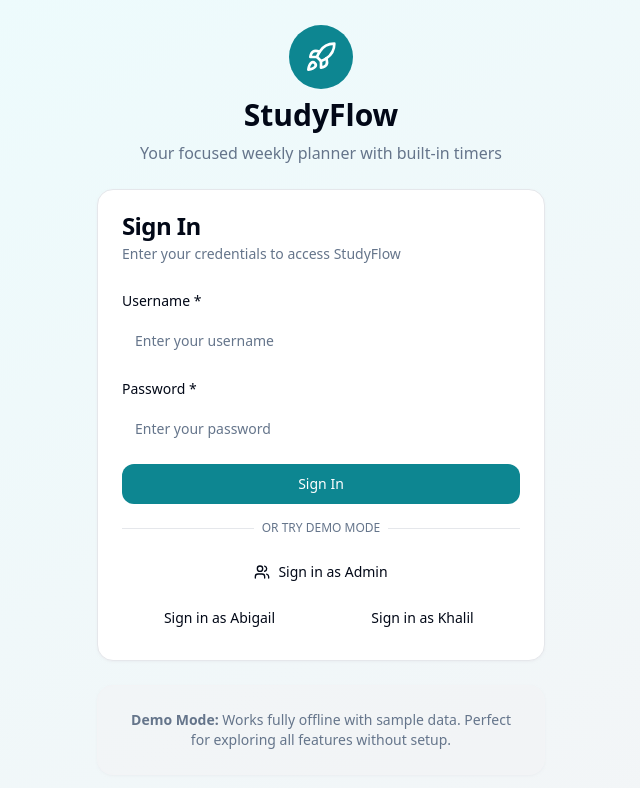
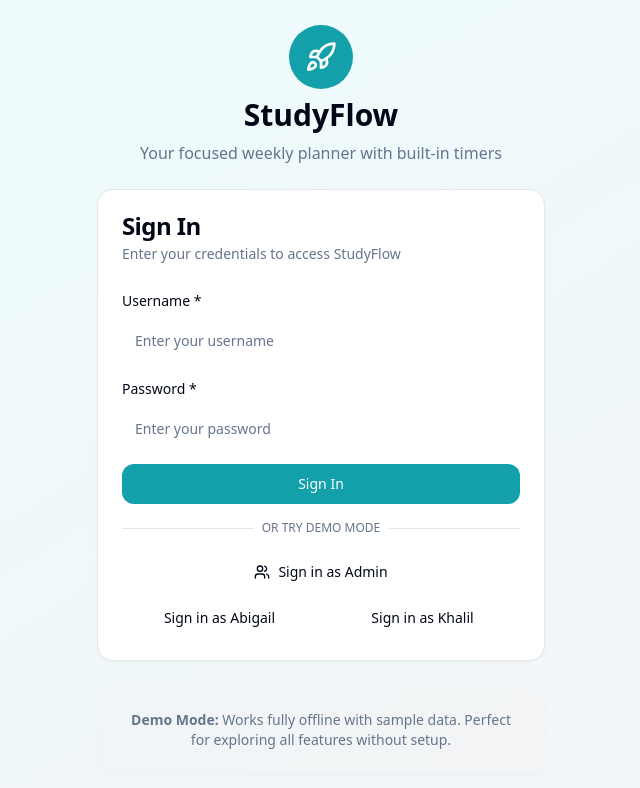
Before and after one commit to reb-cat/study-flow-simplified, a React (Vite) app: page / in a window 1280 px wide. Shown: the top 788 px of the page, without its empty margins (319-959 px from the left). Built offline with nearby package versions, Linux system fonts and the light colour scheme.

Commit message:
Update button and StudyFlow color

```diff
--- a/src/index.css
+++ b/src/index.css
@@ -20,11 +20,11 @@
     --popover: 0 0% 100%;
     --popover-foreground: 222 84% 4.9%;
 
-    /* Brand colors - Accessible teal primary */
-    --primary: 185 84% 31%;
+    /* Brand colors - Custom teal primary */
+    --primary: 184 80% 37%;
     --primary-foreground: 0 0% 100%;
-    --primary-hover: 185 84% 26%;
-    --primary-light: 185 84% 96%;
+    --primary-hover: 184 80% 32%;
+    --primary-light: 184 80% 96%;
 
     /* Success & completion - Accessible green */
     --success: 142 76% 36%;
@@ -111,10 +111,10 @@
     --popover: 220 13% 9%;
     --popover-foreground: 210 40% 98%;
 
-    --primary: 185 84% 60%;
+    --primary: 184 80% 50%;
     --primary-foreground: 0 0% 100%;
-    --primary-hover: 185 84% 65%;
-    --primary-light: 185 84% 15%;
+    --primary-hover: 184 80% 55%;
+    --primary-light: 184 80% 15%;
 
     --success: 142 76% 50%;
     --success-foreground: 0 0% 100%;
```
